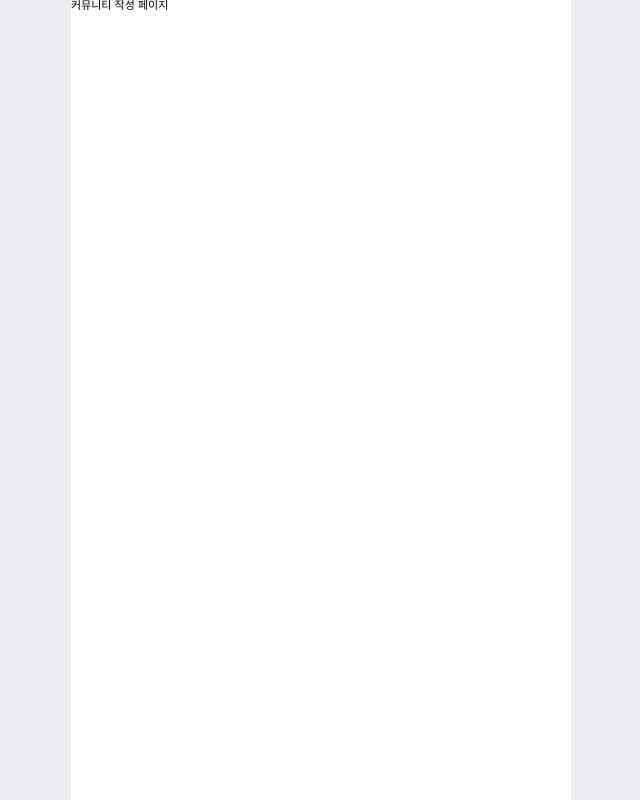
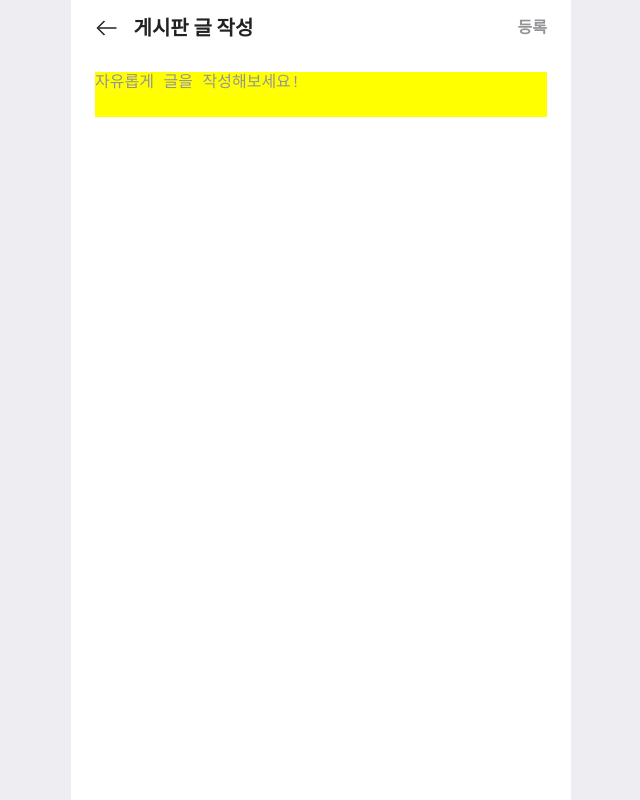
Before and after one commit to Wingle-SMWU/Wingle-Frontend, a Next.js app in the folder wingle/: page /community/create in a window 1280 px wide. Shown: the top 800 px of the page, without its empty margins (319-959 px from the left). Built offline with nearby package versions, Linux system fonts and the light colour scheme.

Commit message:
community create UI 작성

```diff
--- a/wingle/src/pages/community/create.tsx
+++ b/wingle/src/pages/community/create.tsx
@@ -1,7 +1,83 @@
+import { Text } from "@/src/components/ui";
+import { useRouter } from "next/router";
+import { ChangeEvent, useState } from "react";
+import styled from "styled-components";
+
 export default function Create() {
+  const router = useRouter();
+  const currentTab = router.query.tab;
+  const [contents, setContents] = useState("");
+
+  const onChangeContents = (event: ChangeEvent<HTMLTextAreaElement>) => {
+    setContents(event.target.value);
+  };
+
   return (
     <>
-      <div>커뮤니티 작성 페이지</div>
+      <Style.Header>
+        <Style.HeaderLeft>
+          <Style.BackArrow
+            src="/community/arrow_back.svg"
+            onClick={() => router.back()}
+          />
+          <Text.Title2 color="gray900">{currentTab}게시판 글 작성</Text.Title2>
+        </Style.HeaderLeft>
+        <Style.CreateButton>
+          <Text.Body1 color={contents ? "gray900" : "gray500"}>등록</Text.Body1>
+        </Style.CreateButton>
+      </Style.Header>
+      <Style.Body>
+        <Style.Contents
+          placeholder="자유롭게 글을 작성해보세요!"
+          onChange={onChangeContents}
+        ></Style.Contents>
+      </Style.Body>
     </>
   );
 }
+
+const Style = {
+  Header: styled.div`
+    display: flex;
+    flex-direction: row;
+    justify-content: space-between;
+    align-items: center;
+    padding: 14px 24px;
+  `,
+
+  HeaderLeft: styled.div`
+    display: flex;
+    flex-direction: row;
+    align-items: center;
+  `,
+
+  BackArrow: styled.img`
+    margin-right: 14.5px;
+  `,
+
+  CreateButton: styled.button`
+    background-color: #fff;
+    border: none;
+  `,
+
+  Body: styled.div`
+    padding: 16px 24px 24px 24px;
+  `,
+
+  Contents: styled.textarea`
+    width: 100%;
+    height: 100%;
+    max-height: 622px;
+    font-weight: 400;
+    font-size: 16px;
+    line-height: 140%;
+    color: #222223;
+    ::placeholder {
+      color: #959599;
+    }
+    resize: none;
+    border: none;
+    padding: 0;
+    background-color: yellow;
+  `,
+};
```
Also changed, not shown: wingle/public/community/arrow_back.svg (added).
